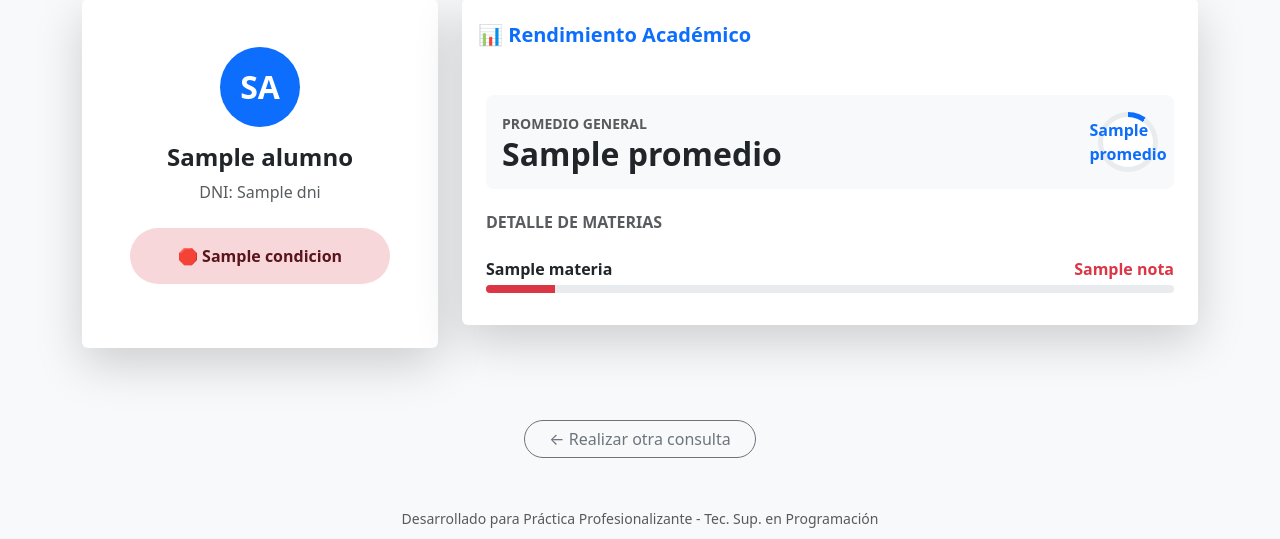
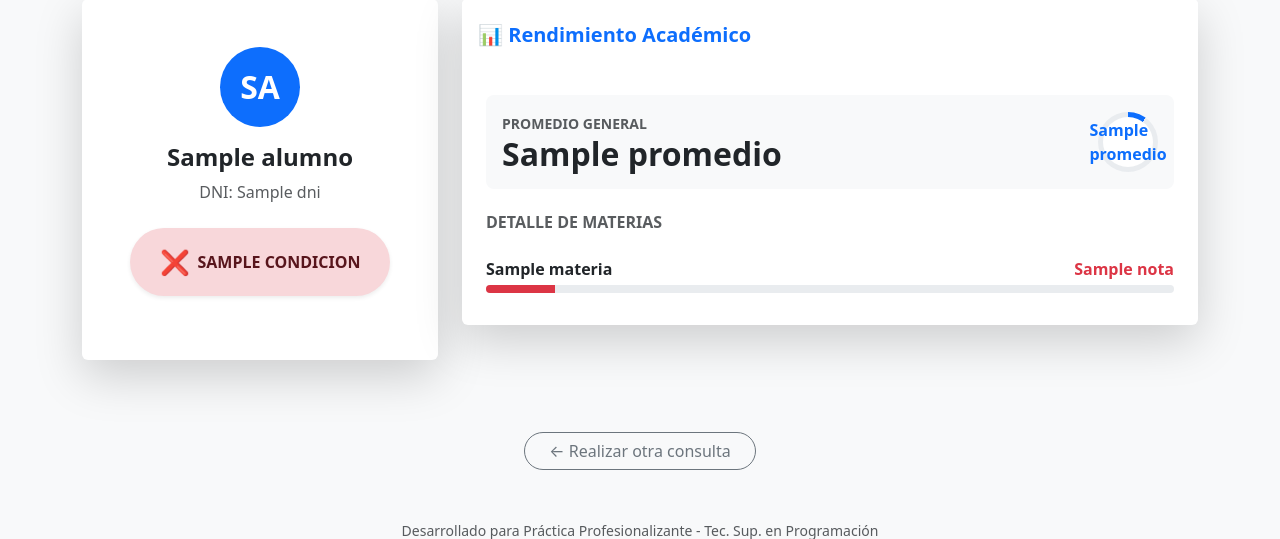
Before and after one commit to ardeco9091/sistema-gestion-ies9, a Flask app: template templates/resultado.html in a window 1280 px wide. Shown: the part 167-706 px from the top of the page. Run offline with Flask 3, Linux system fonts and the light colour scheme; the template is opened without the code that fills it: most values are stand-ins (such as "Sample title", 1, 10 or a date in 2020).

Commit message:
Refactor condition display for alumno status

```diff
--- a/templates/resultado.html
+++ b/templates/resultado.html
@@ -13,19 +13,23 @@
                 <h2 class="h4 fw-bold text-dark">{{ alumno.nombre }}</h2>
                 <p class="text-muted mb-4">DNI: {{ alumno.dni }}</p>
 
-                {% if alumno.condicion == 'Promocionado' %}
-                    <div class="alert alert-success border-0 fw-bold rounded-pill">
-                        🚀 {{ alumno.condicion }}
-                    </div>
-                {% elif alumno.condicion == 'Regular' %}
-                    <div class="alert alert-warning border-0 fw-bold rounded-pill">
-                        ⚠️ {{ alumno.condicion }}
-                    </div>
-                {% else %}
-                    <div class="alert alert-danger border-0 fw-bold rounded-pill">
-                        🛑 {{ alumno.condicion }}
-                    </div>
-                {% endif %}
+                {% if 'Promocionado' in alumno.condicion %}
+    <div class="alert alert-success border-0 fw-bold rounded-pill shadow-sm d-flex align-items-center justify-content-center gap-2">
+        <span class="fs-4">✅</span>
+        <span class="text-uppercase">{{ alumno.condicion }}</span>
+    </div>
+{% elif 'Regular' in alumno.condicion %}
+    <div class="alert alert-warning border-0 fw-bold rounded-pill shadow-sm d-flex align-items-center justify-content-center gap-2">
+        <span class="fs-4">⚠️</span>
+        <span class="text-uppercase">{{ alumno.condicion }}</span>
+    </div>
+{% else %}
+    <div class="alert alert-danger border-0 fw-bold rounded-pill shadow-sm d-flex align-items-center justify-content-center gap-2">
+        <span class="fs-4">❌</span>
+        <span class="text-uppercase">{{ alumno.condicion }}</span>
+    </div>
+{% endif %}
+
             </div>
         </div>
     </div>
```
